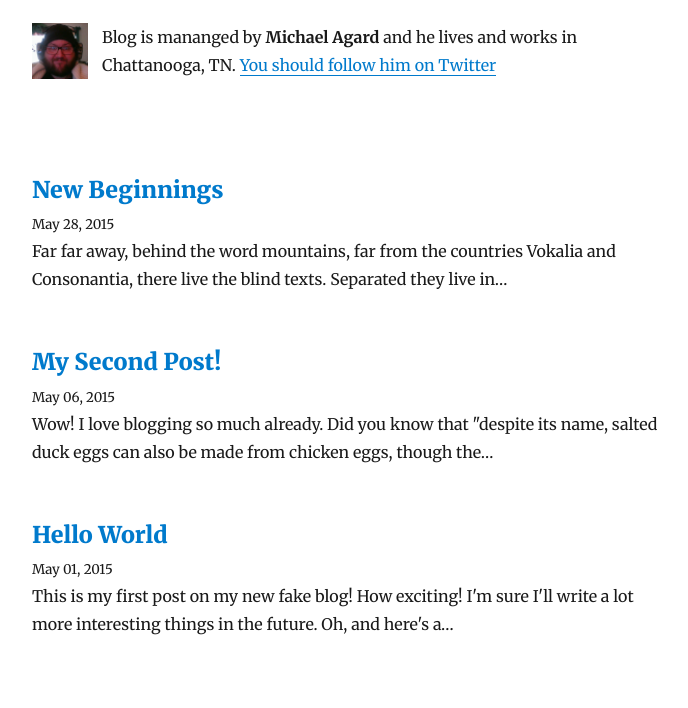
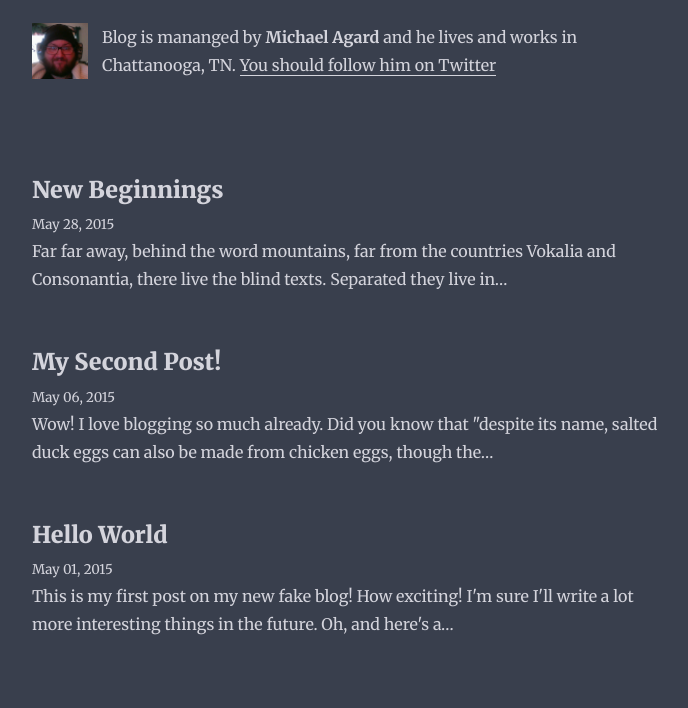
Before and after one commit to michaelagard/dev-blog, a Gatsby site: page / in a window 1280 px wide. Shown: the part 201-909 px from the top of the page, without its empty margins (293-981 px from the left). Built offline with nearby package versions, Linux system fonts and the light colour scheme; Gatsby itself is replaced by a stand-in of ours; some packages are replaced by stand-ins of ours.

Commit message:
injected css into index.js

```diff
--- /dev/null
+++ b/src/pages/index.css
@@ -0,0 +1,17 @@
+body {
+  background: #393f4d;
+  color: #d4d4dc;
+}
+
+p, a, small {
+  color: #d4d4dc;
+}
+
+h2, h3, h4, h5, h6, li {
+  color: #d4d4dcda
+}
+
+blockquote {
+  color: grey;
+  border-left: 10px solid #ccc;
+}
```
Also changed, not shown: src/pages/index.js (+6 -3 lines).
